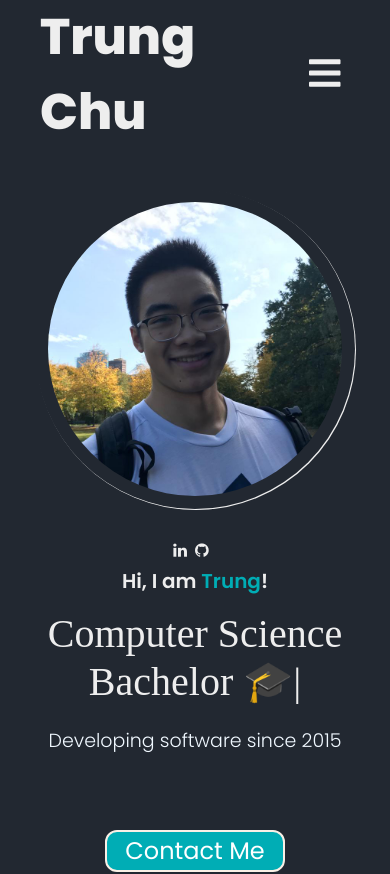
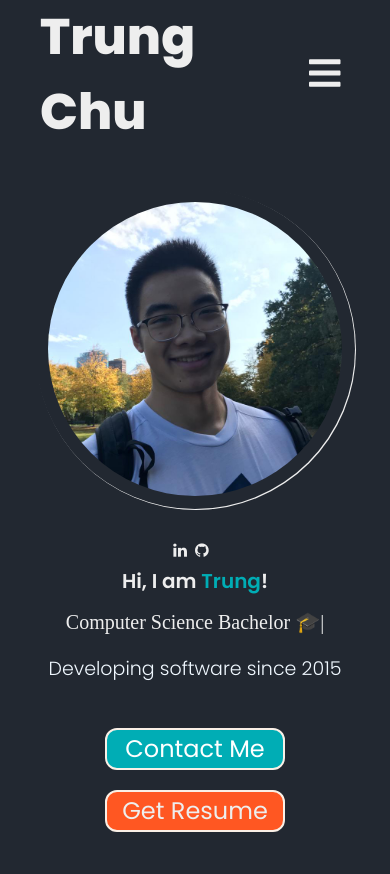
Before and after one commit to tcq1/portfolio, a React (Create React App) app: page / in a window 390 px wide. Shown: the top 874 px of the page. Built offline with nearby package versions, Linux system fonts and the light colour scheme.

Commit message:
fix profile styling

```diff
--- a/src/PortfolioContainer/Home/Profile/Profile.css
+++ b/src/PortfolioContainer/Home/Profile/Profile.css
@@ -119,7 +119,7 @@
 
     .profile-options button {
         width: 180px;
-        margin: 50px 0;
+        margin: 20px 0;
     }
 }
 
@@ -157,6 +157,10 @@
     .profile-details-name, .profile-details-roles {
         text-align: center;
     }
+
+    .profile-details-roles h1 {
+        font-size: 20px;
+    }
 }
 
 @media only screen and (max-width: 375px) {
```
